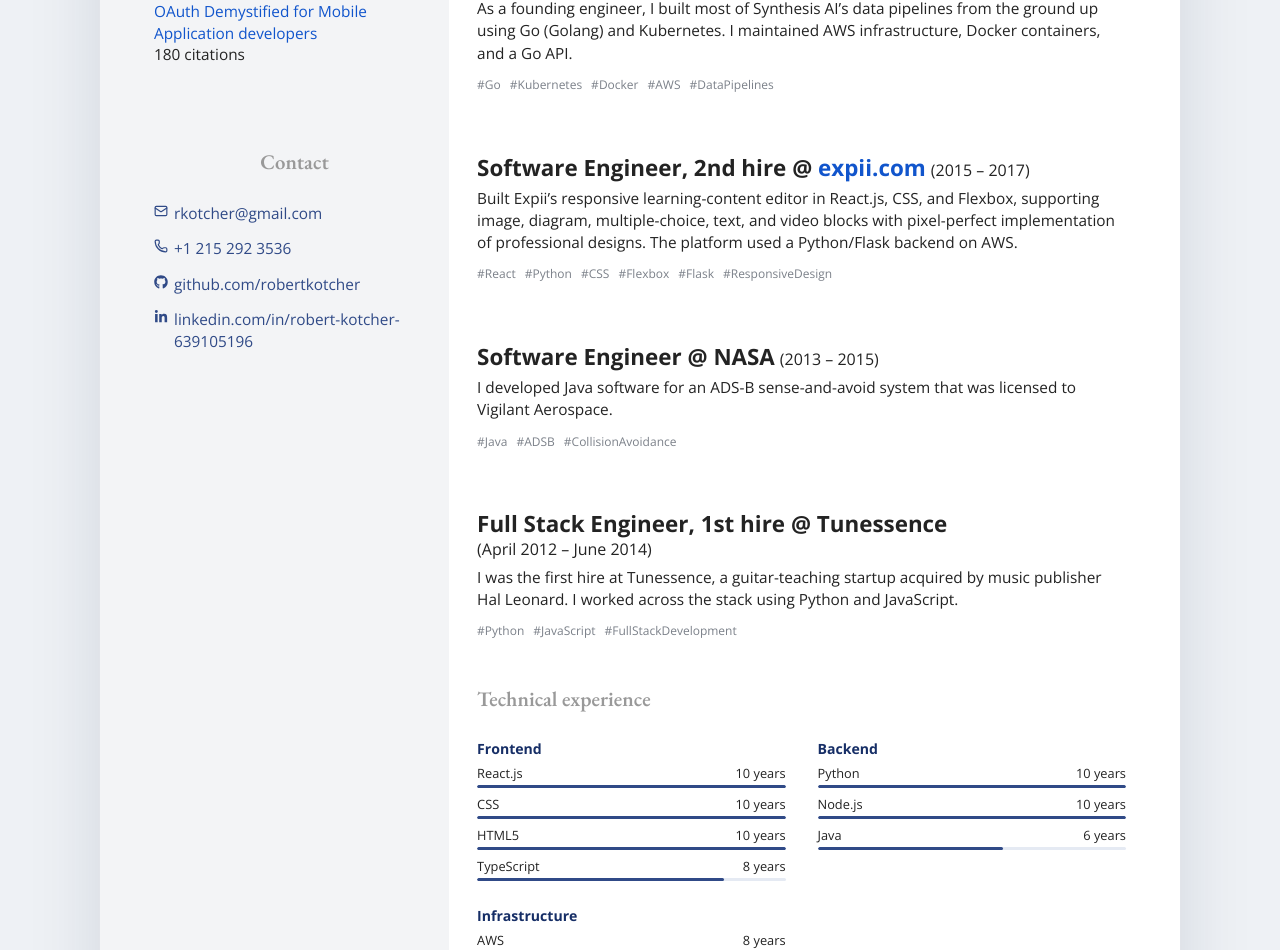
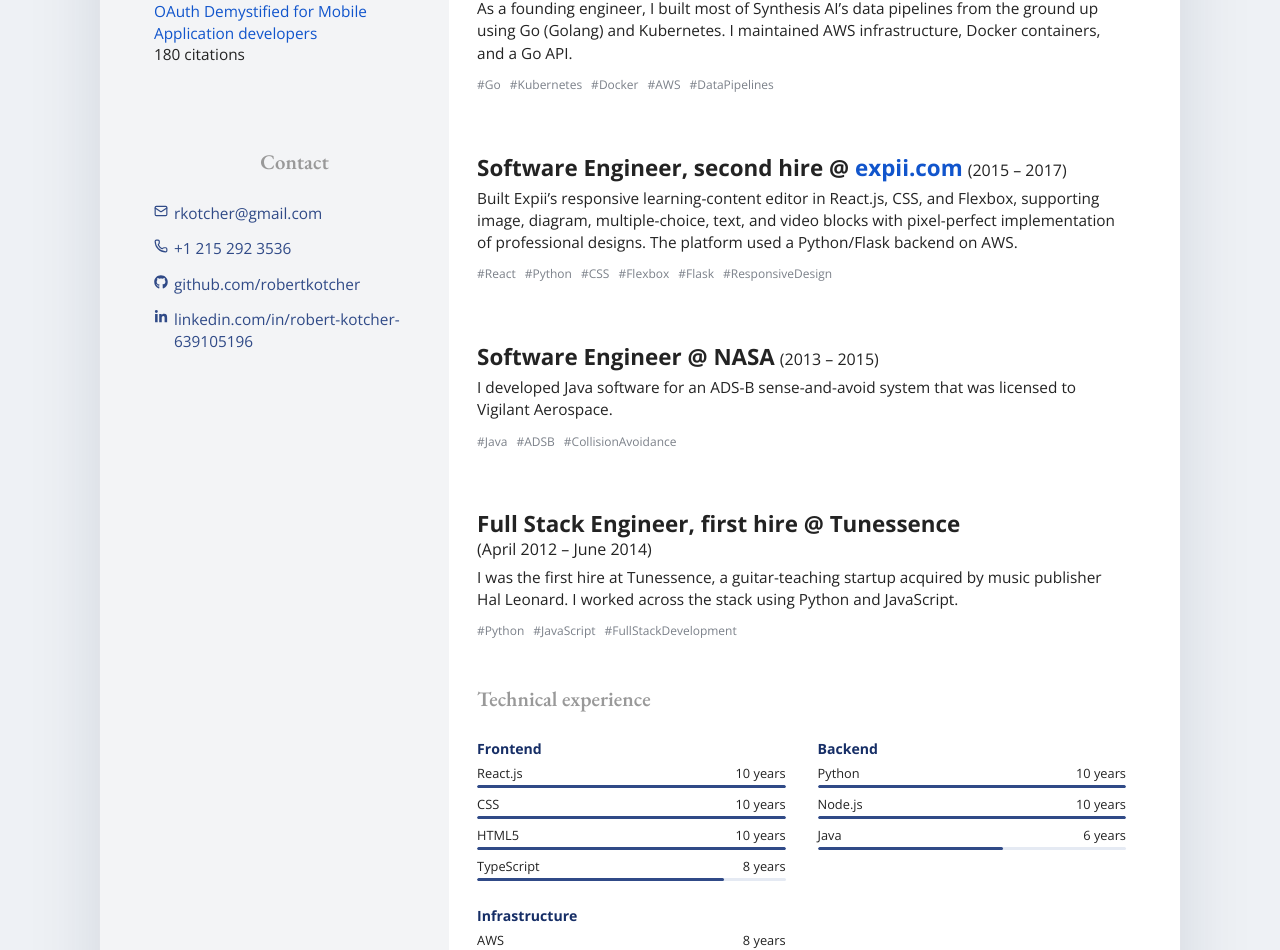
Before and after one commit to robertkotcher/robertkotcher.com, a Next.js app: page /print in a window 1280 px wide. Shown: the part 1018-1968 px from the top of the page. Built offline with nearby package versions, Linux system fonts and the light colour scheme.

Commit message:
Spell out first and second hire

```diff
--- a/app/Resume.tsx
+++ b/app/Resume.tsx
@@ -221,7 +221,7 @@
 
             <div className="role">
               <div className="role-heading" data-background="engineering">
-                <h3>Software Engineer, 2nd hire @ <a href="https://www.expii.com" target="_blank" rel="noreferrer">expii.com</a></h3>
+                <h3>Software Engineer, second hire @ <a href="https://www.expii.com" target="_blank" rel="noreferrer">expii.com</a></h3>
                 <p>(2015 – 2017)</p>
               </div>              <p data-background="engineering">Built Expii’s responsive learning-content editor in React.js, CSS, and Flexbox, supporting image, diagram, multiple-choice, text, and video blocks with pixel-perfect implementation of professional designs. The platform used a Python/Flask backend on AWS.</p>
 
@@ -243,7 +243,7 @@
             </div>
             <div className="role role-last">
               <div className="role-heading" data-background="engineering">
-                <h3>Full Stack Engineer, 1st hire @ Tunessence</h3>
+                <h3>Full Stack Engineer, first hire @ Tunessence</h3>
                 <p>(April 2012 – June 2014)</p>
               </div>              <p data-background="engineering">I was the first hire at Tunessence, a guitar-teaching startup acquired by music publisher Hal Leonard. I worked across the stack using Python and JavaScript.</p>
 
--- a/app/resumePdf.ts
+++ b/app/resumePdf.ts
@@ -1,2 +1,2 @@
 // Updated by npm run export:resume whenever the PDFs change.
-export const resumePdfUrl = "/robert-kotcher-resume.pdf?v=535b486615f6";
+export const resumePdfUrl = "/robert-kotcher-resume.pdf?v=091214171c75";
```
Also changed, not shown: 1 other file (tests, documents, lock files or other folders).
